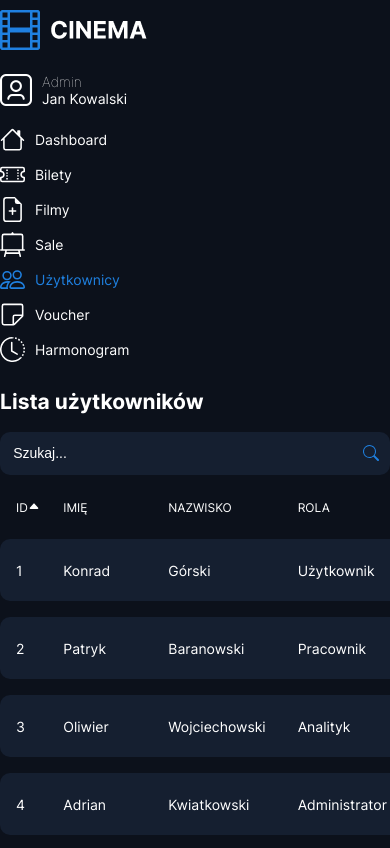
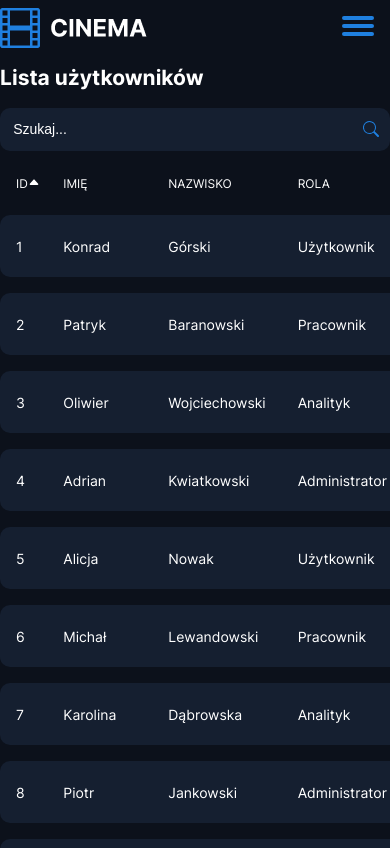
Before and after one commit to dezmerek/CinemaModern-project, a React (Create React App) app in the folder frontend/: page /dashboard/users in a window 390 px wide. Shown: the top 848 px of the page. Built offline with nearby package versions, Linux system fonts and the light colour scheme.

Commit message:
Sidebar and responsiveness update

```diff
--- a/frontend/src/Styles/components/_Sidebar.scss
+++ b/frontend/src/Styles/components/_Sidebar.scss
@@ -56,5 +56,99 @@
             }
         }
     }
+}
 
+.navbar {
+    display: flex;
+    justify-content: space-between;
+    align-items: center;
+    height: 3rem;
+
+    .navbar__toggle {
+        border-radius: 99px;
+        cursor: pointer;
+        float: right;
+    }
+
+    .navbar__logo {
+        padding-top: 10px;
+    }
+
+    .hamburger {
+        position: relative;
+        transform: translate(-50%, -50%);
+        width: 32px;
+    }
+
+    .hamburger>span,
+    .hamburger>span::before,
+    .hamburger>span::after {
+        display: block;
+        position: absolute;
+        width: 100%;
+        height: 4px;
+        border-radius: 99px;
+        background-color: #FFF;
+        transition-duration: .25s;
+        background-color: rgb(31, 128, 224);
+    }
+
+    .hamburger>span::before {
+        content: '';
+        top: -8px;
+        background-color: rgb(31, 128, 224);
+    }
+
+    .hamburger>span::after {
+        content: '';
+        top: 8px;
+        background-color: rgb(31, 128, 224);
+    }
+
+    .navbar__toggle.is-active .hamburger>span {
+        transform: rotate(45deg);
+    }
+
+    .navbar__toggle.is-active .hamburger>span::before {
+        top: 0;
+        transform: rotate(0deg);
+    }
+
+    .navbar__toggle.is-active .hamburger>span::after {
+        top: 0;
+        transform: rotate(90deg);
+    }
 }
+
+@media (min-width: 992px) {
+    .navbar {
+        display: none;
+    }
+}
+
+@media (max-width: 992px) {
+    .sidebar {
+        max-width: 200px;
+        background-color: #131720;
+        padding-left: 1rem;
+        position: fixed;
+        top: 0;
+        left: -300px;
+        height: 100vh;
+        width: 100%;
+        max-width: 300px;
+        transition: 0.2s linear;
+    }
+
+    .menu-toggle {
+        display: block;
+    }
+
+    .content {
+        padding-top: 8rem;
+    }
+
+    .sidebar.is-active {
+        left: 0;
+    }
+}
--- a/frontend/src/components/dashboard/Sidebar/Sidebar.jsx
+++ b/frontend/src/components/dashboard/Sidebar/Sidebar.jsx
@@ -1,4 +1,4 @@
-import React from 'react';
+import React, { useState } from 'react';
 import { Link, useLocation } from 'react-router-dom';
 import menuItems from './SidebarItems';
 import '../../../Styles/components/_Sidebar.scss';
@@ -7,9 +7,29 @@ import avatar from '../../../assets/images/avatar.png';
 
 const Sidebar = () => {
   const location = useLocation();
+  const [isSidebarOpen, setSidebarOpen] = useState(false);
+  const [isHamburgerActive, setHamburgerActive] = useState(false);
+  const toggleSidebar = () => {
+    setSidebarOpen(!isSidebarOpen);
+    setHamburgerActive(!isHamburgerActive);
+  };
 
   return (
-    <div className="sidebar">
+    <>
+      <div className="navbar">
+        <div className="navbar__logo">
+          <img src={logo} alt="logo" />
+        </div>
+        <div
+          className={`navbar__toggle ${isHamburgerActive ? 'is-active' : ''}`}
+          onClick={toggleSidebar}
+        >
+          <div className="hamburger">
+            <span></span>
+          </div>
+        </div>
+      </div>
+      <div className={`sidebar ${isSidebarOpen ? 'is-active' : ''}`}>
         <div className="sidebar__logo">
           <img src={logo} alt="logo" />
         </div>
@@ -32,6 +52,7 @@ const Sidebar = () => {
           ))}
         </div>
       </div>
+    </>
   );
 };
 
--- a/frontend/src/routers/Users.js
+++ b/frontend/src/routers/Users.js
@@ -1,12 +1,30 @@
-import React from "react";
+import React, { useEffect, useState } from "react";
 import UsersView from '../components/dashboard/UsersView/UsersView';
 import Sidebar from '../components/dashboard/Sidebar/Sidebar';
 
 export const Users = () => {
+    const [isFlex, setIsFlex] = useState(window.innerWidth >= 992);
+
+    useEffect(() => {
+        const handleResize = () => {
+            setIsFlex(window.innerWidth >= 992);
+        };
+
+        window.addEventListener('resize', handleResize);
+
+        return () => {
+            window.removeEventListener('resize', handleResize);
+        };
+    }, []);
+
     return (
         <>
-            <Sidebar />
-            <UsersView />
+            <div style={isFlex ? { display: 'flex', gap: '3rem' } : {}}>
+                <Sidebar />
+                <div style={isFlex ? { flex: 1 } : {}}>
+                    <UsersView />
+                </div>
+            </div>
         </>
     );
 };
```
Lines whose indentation alone changed are shown as unchanged.
